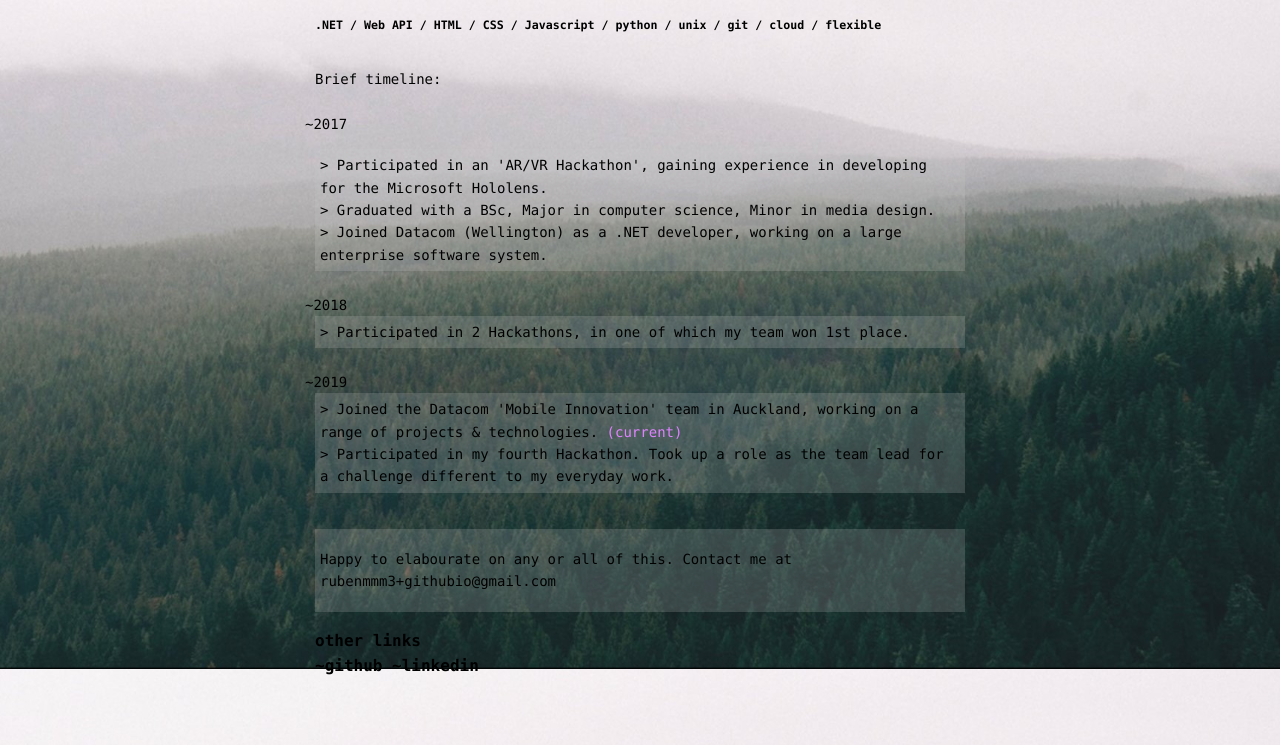
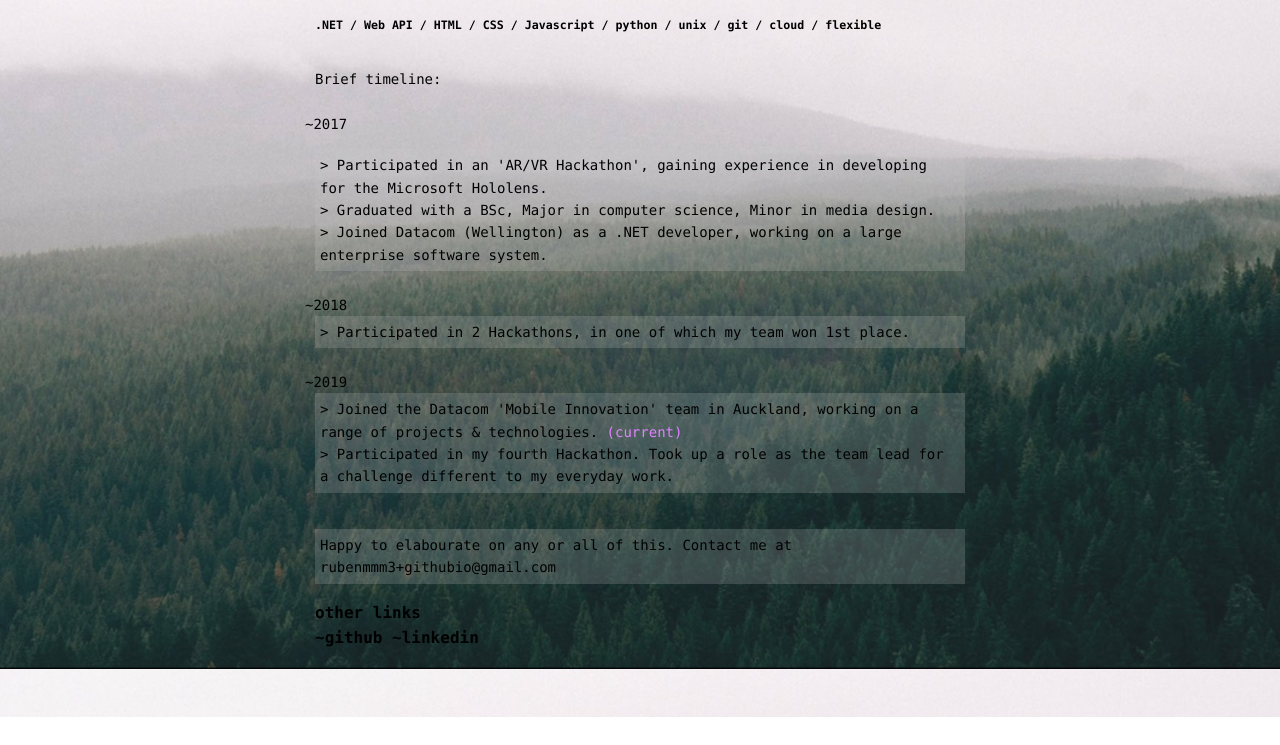
Before and after one commit to RubenMagallanes/RubenMagallanes.github.io, a plain HTML site: page index.html in a window 1280 px wide. Shown: the part 131-876 px from the top of the page. After the commit the page ends 848 px from the top, so only its background shows below. Drawn offline with Linux system fonts and the light colour scheme.

Commit message:
reduce margin in email background box

```diff
--- a/index.html
+++ b/index.html
@@ -44,8 +44,8 @@
 
  </p>
 </div>
-<div class="item"><p>Happy to elabourate on any or all of this. Contact me at <a href="mailto:rubenmmm3+githubio@gmail.com">rubenmmm3+githubio@gmail.com</a></p>
-</div>
+<p class="item">Happy to elabourate on any or all of this. Contact me at <a href="mailto:rubenmmm3+githubio@gmail.com">rubenmmm3+githubio@gmail.com</a></p>
+
 
 <p id='links'>other links<br>
   <a href='https://github.com/RubenMagallanes'>~github</a>
--- a/style.css
+++ b/style.css
@@ -85,6 +85,7 @@ body a:hover {
 .item{ /*feint bg for work items*/
 	background-color:rgba(200,200,200,0.2);
 	padding:5px;
+	margin:0px;
 
 }
 .align_left {
```
